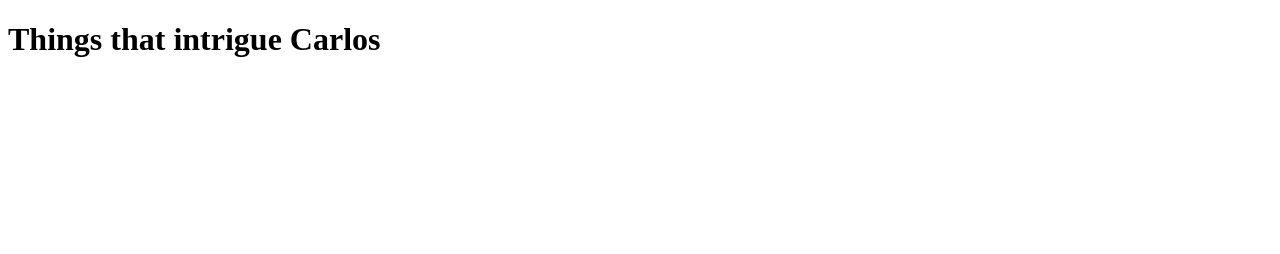
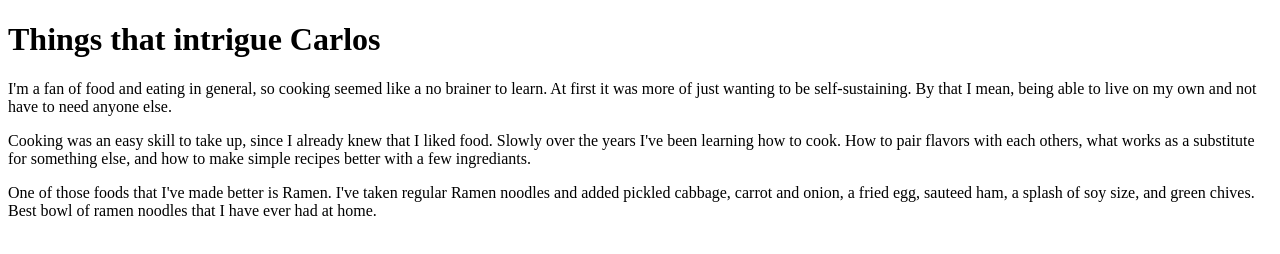
Before and after one commit to Carlosl29/ITMD361, a plain HTML site: page ProjectOne/bonusPage.html in a window 1280 px wide. Drawn offline with Linux system fonts and the light colour scheme.

Commit message:
Add Cooking blurb
Added a quick paragraph about why I like cooking

```diff
--- a/ProjectOne/bonusPage.html
+++ b/ProjectOne/bonusPage.html
@@ -8,6 +8,9 @@
 	<h1>Things that intrigue Carlos</h1>
 	<div>
 		<!--Cooking-->
+		<p>I'm a fan of food and eating in general, so cooking seemed like a no brainer to learn.  At first it was more of just wanting to be self-sustaining.  By that I mean, being able to live on my own and not have to need anyone else.</p>
+		<p>Cooking was an easy skill to take up, since I already knew that I liked food.  Slowly over the years I've been learning how to cook.  How to pair flavors with each others, what works as a substitute for something else, and how to make simple recipes better with a few ingrediants.</p>
+		<p>One of those foods that I've made better is Ramen.  I've taken regular Ramen noodles and added pickled cabbage, carrot and onion, a fried egg, sauteed ham, a splash of soy size, and green chives.  Best bowl of ramen noodles that I have ever had at home.</p>
 	</div>
 	<div>
 		<!--Technology-->
```
